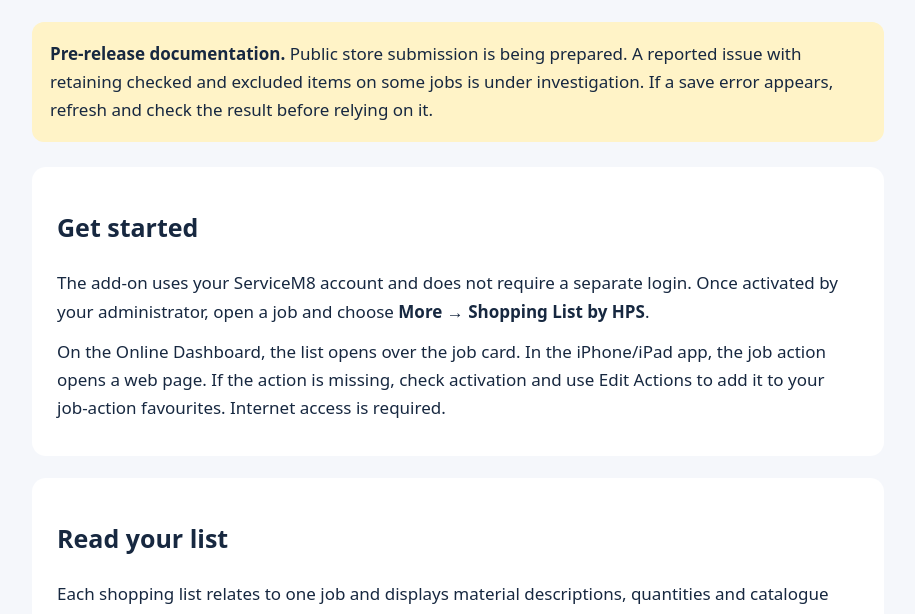
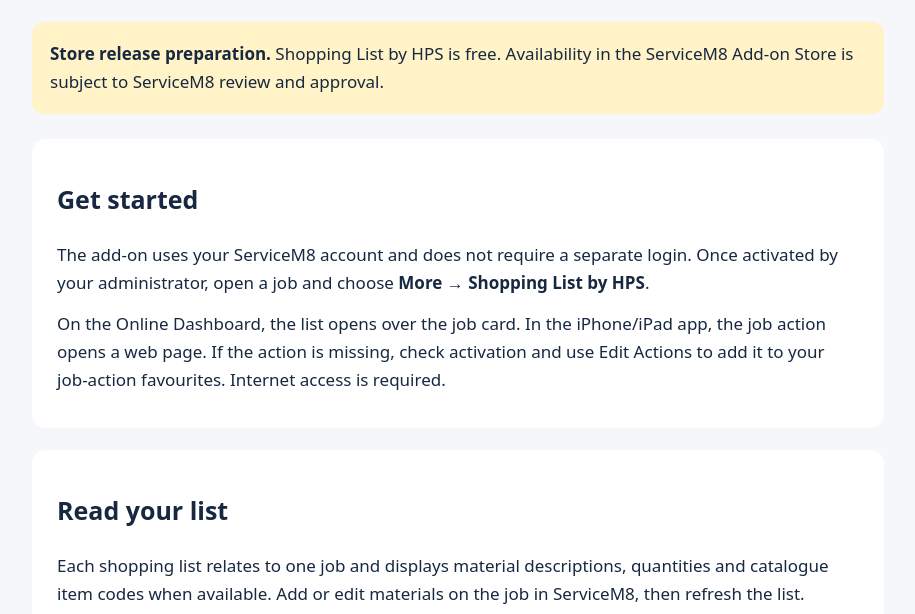
Before and after one commit to Ianhorne73/shopping-list-by-hps, a plain HTML site: page index.html in a window 1280 px wide. Shown: the part 174-788 px from the top of the page, without its empty margins (182-1097 px from the left). Drawn offline with Linux system fonts and the light colour scheme.

Commit message:
Update release guidance following owner live verification

```diff
--- a/index.html
+++ b/index.html
@@ -3,7 +3,7 @@
 *{box-sizing:border-box}body{margin:0;background:#f5f7fb;color:#172840;font:17px/1.65 system-ui,sans-serif}main{max-width:900px;margin:auto;padding:40px 24px 70px}header{display:flex;gap:22px;align-items:center;border-bottom:3px solid #ffd024;padding-bottom:28px}header img{width:100px;height:100px;border-radius:18px}h1{font-size:clamp(28px,5vw,42px);line-height:1.15;margin:0 0 12px}h2{font-size:25px;margin-top:34px}p{margin:12px 0}.notice{padding:18px;background:#fff3c7;border-radius:12px;margin:25px 0}section{background:white;padding:6px 25px 22px;margin:22px 0;border-radius:14px}a{color:#165aa2}li{margin:9px 0}footer{font-size:14px;color:#566478}
 </style></head><body><main>
 <header><img src="./shopping-list-icon.png" alt=""><div><h1>Shopping List by HPS</h1><p>Materials already on your job, ready for your next supplies run.</p></div></header>
-<div class="notice"><strong>Pre-release documentation.</strong> Public store submission is being prepared. A reported issue with retaining checked and excluded items on some jobs is under investigation. If a save error appears, refresh and check the result before relying on it.</div>
+<div class="notice"><strong>Store release preparation.</strong> Shopping List by HPS is free. Availability in the ServiceM8 Add-on Store is subject to ServiceM8 review and approval.</div>
 <section><h2>Get started</h2><p>The add-on uses your ServiceM8 account and does not require a separate login. Once activated by your administrator, open a job and choose <strong>More → Shopping List by HPS</strong>.</p><p>On the Online Dashboard, the list opens over the job card. In the iPhone/iPad app, the job action opens a web page. If the action is missing, check activation and use Edit Actions to add it to your job-action favourites. Internet access is required.</p></section>
 <section><h2>Read your list</h2><p>Each shopping list relates to one job and displays material descriptions, quantities and catalogue item codes when available. Add or edit materials on the job in ServiceM8, then refresh the list.</p><p>Quantities come directly from job material lines. Stock on hand is not deducted. Lines containing the whole word “labour” or “labor” are hidden automatically. Other service lines can be excluded manually. Zero, negative or invalid quantities are omitted.</p></section>
 <section><h2>Collect, exclude and restore</h2><ul><li>Tick an item when collected. It remains visible with a strikethrough. Untick it to mark it as still needed.</li><li>Use Exclude for services or items already on hand. This does not delete the source material from the job.</li><li>Choose Excluded to find excluded items and restore them.</li><li>Use Refresh to retrieve saved changes from other devices.</li></ul><p>If an item's description, quantity or catalogue reference changes, its saved shopping status resets for review. Coordinate simultaneous edits to the same job: the latest save can replace concurrent changes.</p></section>
```
